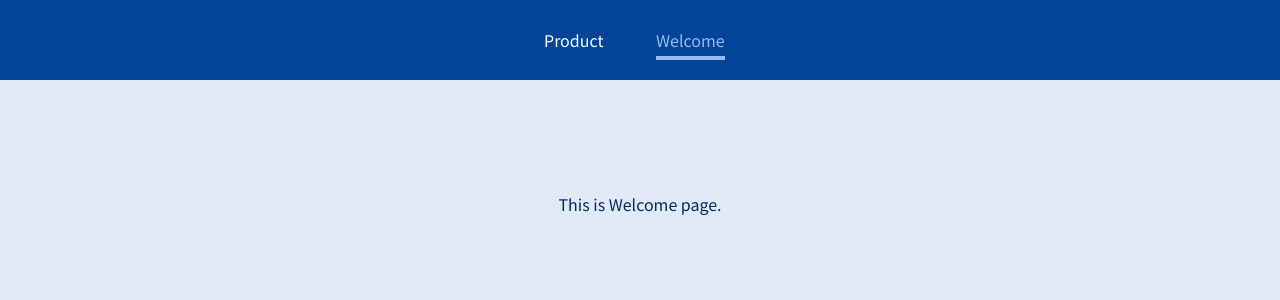
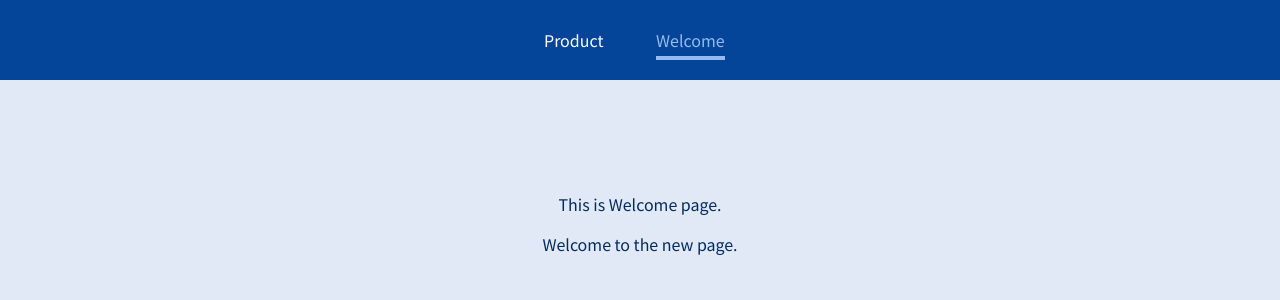
Before and after one commit to surajsgh/React-Router, a JavaScript app: page /welcome/new in a window 1280 px wide. Shown: the top 300 px of the page. Built offline with nearby package versions, Linux system fonts and the light colour scheme.

Commit message:
Work with nested routes to get to the desired results.

```diff
--- a/src/pages/Welcome.js
+++ b/src/pages/Welcome.js
@@ -1,5 +1,14 @@
+import { Route } from "react-router-dom";
+
 const Welcome = () => {
-  return <p>This is Welcome page.</p>;
+  return (
+    <section>
+      <p>This is Welcome page.</p>
+      <Route path="/welcome/new">
+        <p>Welcome to the new page.</p>
+      </Route>
+    </section>
+  );
 };
 
 export default Welcome;
```
